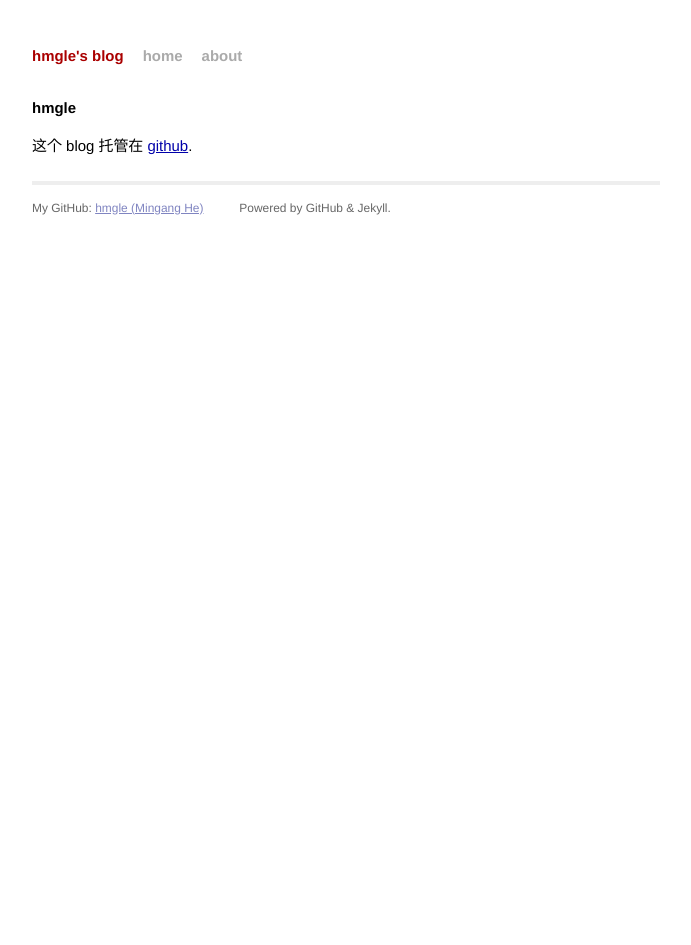
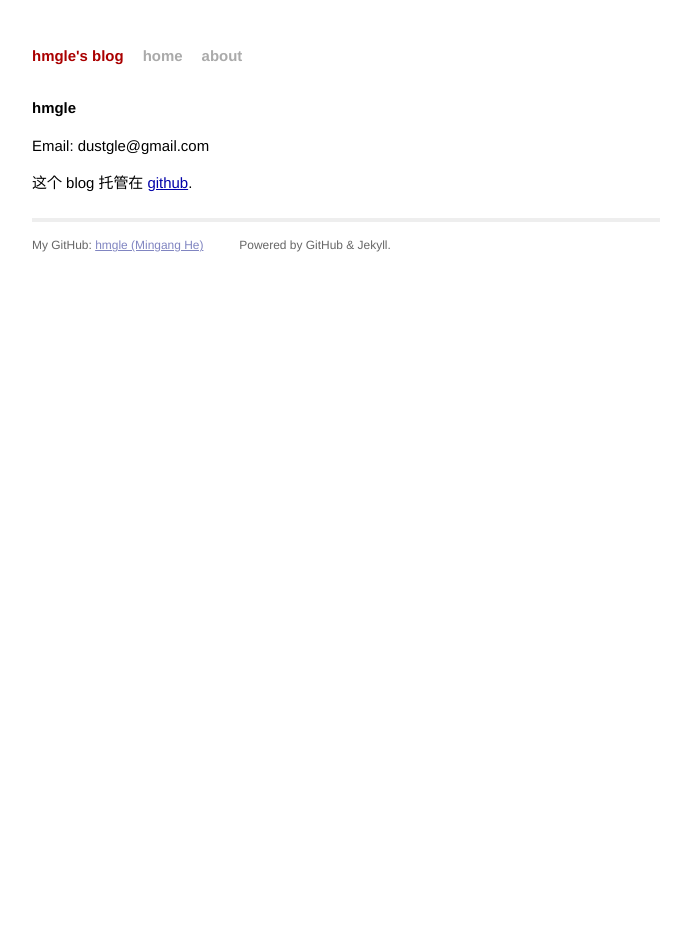
Before and after one commit to hmgle/hmgle.github.com, a Jekyll site: the page built from about.markdown, in a window 1280 px wide. Shown: the whole page, without its empty margins (294-985 px from the left). Built offline with Jekyll 4.4.1, drawn with Linux system fonts in a browser that asks for light colours; Markdown is read by kramdown in place of the engine named in the settings.

Commit message:
add email

```diff
--- a/about.markdown
+++ b/about.markdown
@@ -3,6 +3,8 @@ layout: default
 title: About | hmgle
 ---
 
-## hmgle
+# hmgle
+
+Email: dustgle@gmail.com
 
 这个 blog 托管在 [github](https://github.com/hmgle/hmgle.github.com).
```
